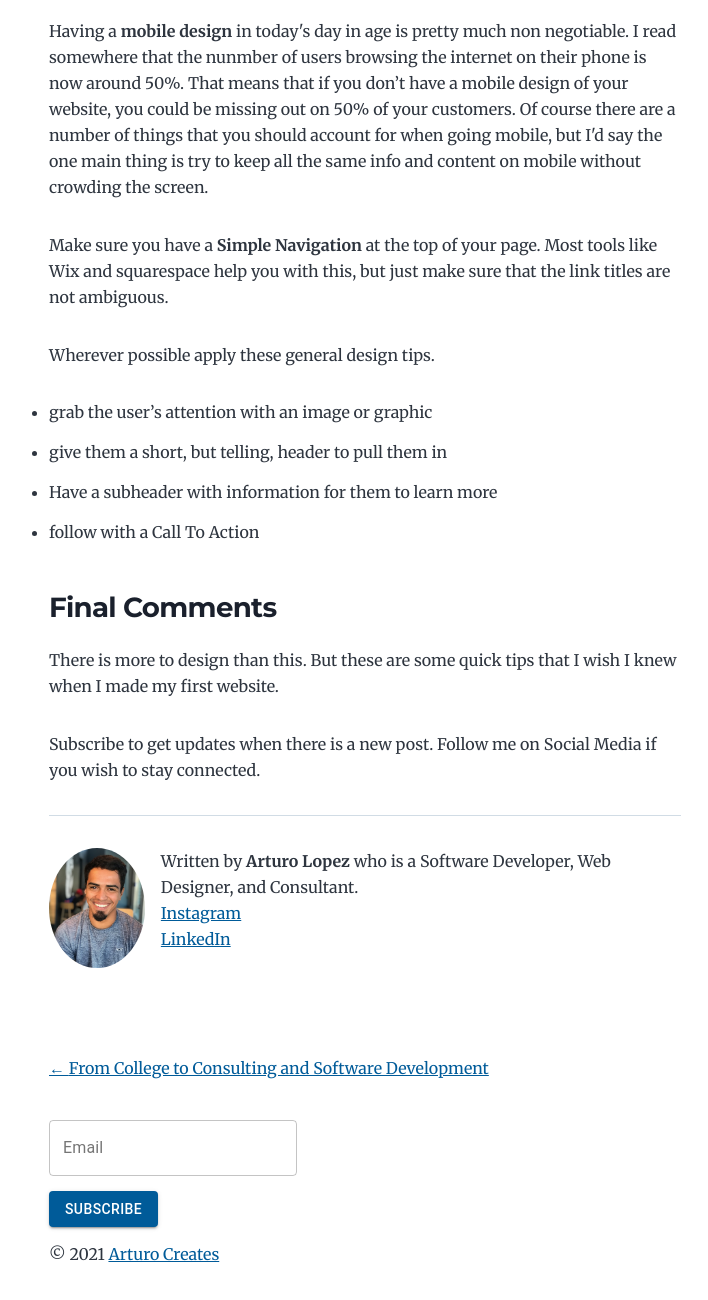
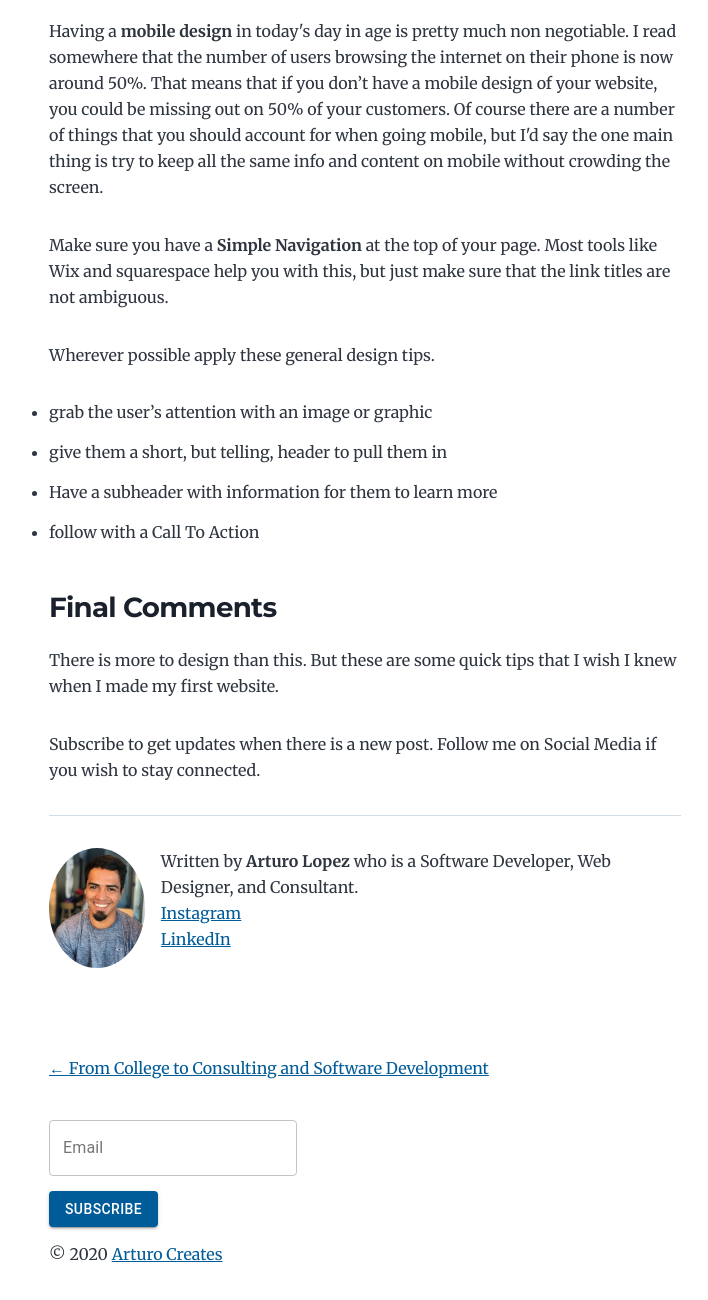
Before and after one commit to alopez96/personal-blog, a Gatsby site: page /web-design-tips/ in a window 1280 px wide. Shown: the part 2468-3768 px from the top of the page, without its empty margins (275-983 px from the left). Built offline with nearby package versions, Linux system fonts and the light colour scheme; Gatsby itself is replaced by a stand-in of ours.

Commit message:
typo updates

```diff
--- a/content/blog/web-design-tips/index.md
+++ b/content/blog/web-design-tips/index.md
@@ -31,7 +31,7 @@ Design is crucial because it can be the difference between a happy customer and
 
 On every section of your page, you should have a <strong>Call To Action</strong> (CTA). This can be a button, a link, etc. The CTA is what you want the user to do with the information you have given them. Sometimes, you can get away with having more than one CTA’s per section, as long as you are sure that they are relevant to the content shown in that section but I usually recommend keeping it to one or two.
 
-Having a <strong>mobile design</strong> in today's day in age is pretty much non negotiable. I read somewhere that the nunmber of users browsing the internet on their phone is now around 50%. That means that if you don’t have a mobile design of your website, you could be missing out on 50% of your customers. Of course there are a number of things that you should account for when going mobile, but I'd say the one main thing is try to keep all the same info and content on mobile without crowding the screen.
+Having a <strong>mobile design</strong> in today's day in age is pretty much non negotiable. I read somewhere that the number of users browsing the internet on their phone is now around 50%. That means that if you don’t have a mobile design of your website, you could be missing out on 50% of your customers. Of course there are a number of things that you should account for when going mobile, but I'd say the one main thing is try to keep all the same info and content on mobile without crowding the screen.
 
 Make sure you have a <strong>Simple Navigation</strong> at the top of your page. Most tools like Wix and squarespace help you with this, but just make sure that the link titles are not ambiguous.
 
--- a/src/components/layout.js
+++ b/src/components/layout.js
@@ -27,7 +27,7 @@ const Layout = ({ location, title, children }) => {
       <main>{children}</main>
       <footer>
         <MailChimpForm/>
-        © {new Date().getFullYear()}
+        © 2020
         {` `}
         <a href="https://www.arturocreates.com">Arturo Creates</a>
       </footer>
```
